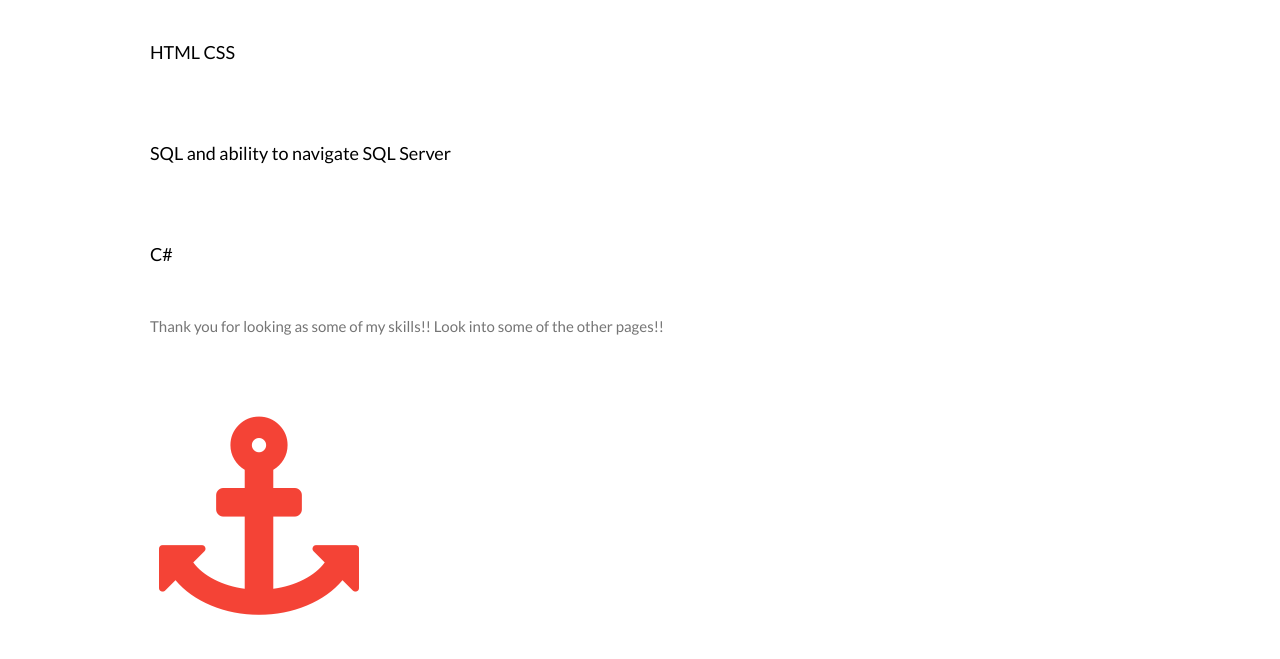
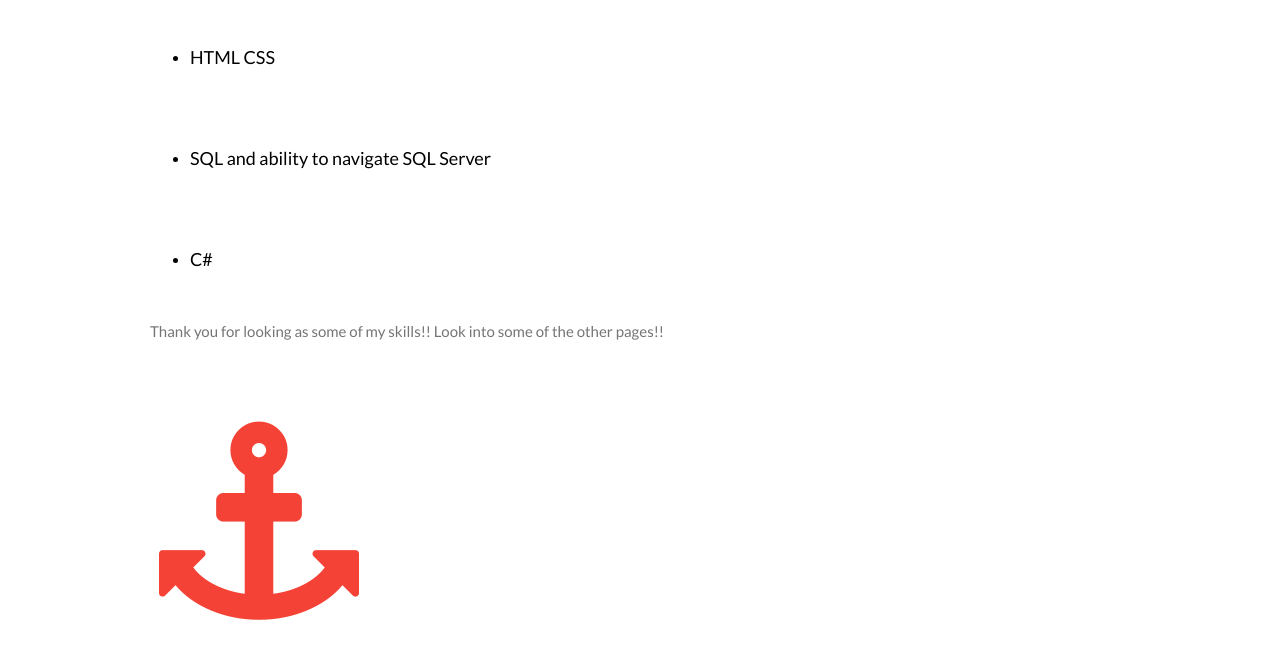
Before and after one commit to BlakeHasselman/BlakeHasselman.github.io, a plain HTML site: page skills.html in a window 1280 px wide. Shown: the part 131-790 px from the top of the page. Drawn offline with nearby package versions, Linux system fonts and the light colour scheme.

Commit message:
Update skills.html

```diff
--- a/skills.html
+++ b/skills.html
@@ -33,10 +33,11 @@ body,h1,h2,h3,h4,h5,h6 {font-family: "Lato", sans-serif}
   <div class="w3-content">
     <div class="w3-twothird">
       <h1>Some Skills I Possess</h1>
-      <h5 class="w3-padding-32">HTML CSS</h5>
-      <h5 class="w3-padding-32">SQL and ability to navigate SQL Server</h5>
-      <h5 class="w3-padding-32">C#</h5>
-
+      <ul>
+         <li> <h5 class="w3-padding-32">HTML CSS</h5> </li>
+         <li> <h5 class="w3-padding-32">SQL and ability to navigate SQL Server</h5> </li>
+         <li> <h5 class="w3-padding-32">C#</h5> </li>
+      </ul>
       <p class="w3-text-grey">Thank you for looking as some of my skills!! Look into some of the other pages!!</p>
           <div class="w3-third w3-center">
       <i class="fa fa-anchor w3-padding-64 w3-text-red"></i>
```
